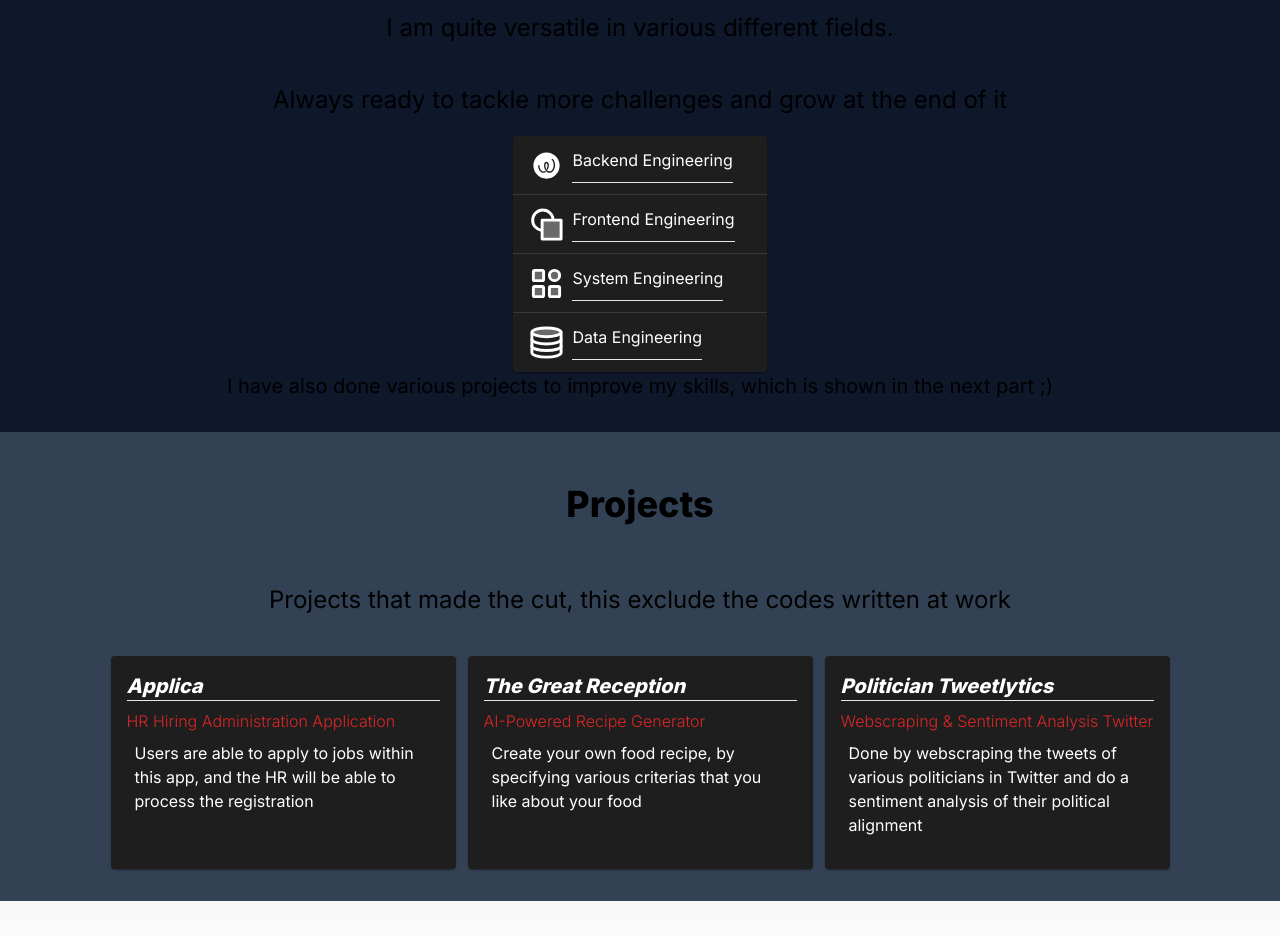
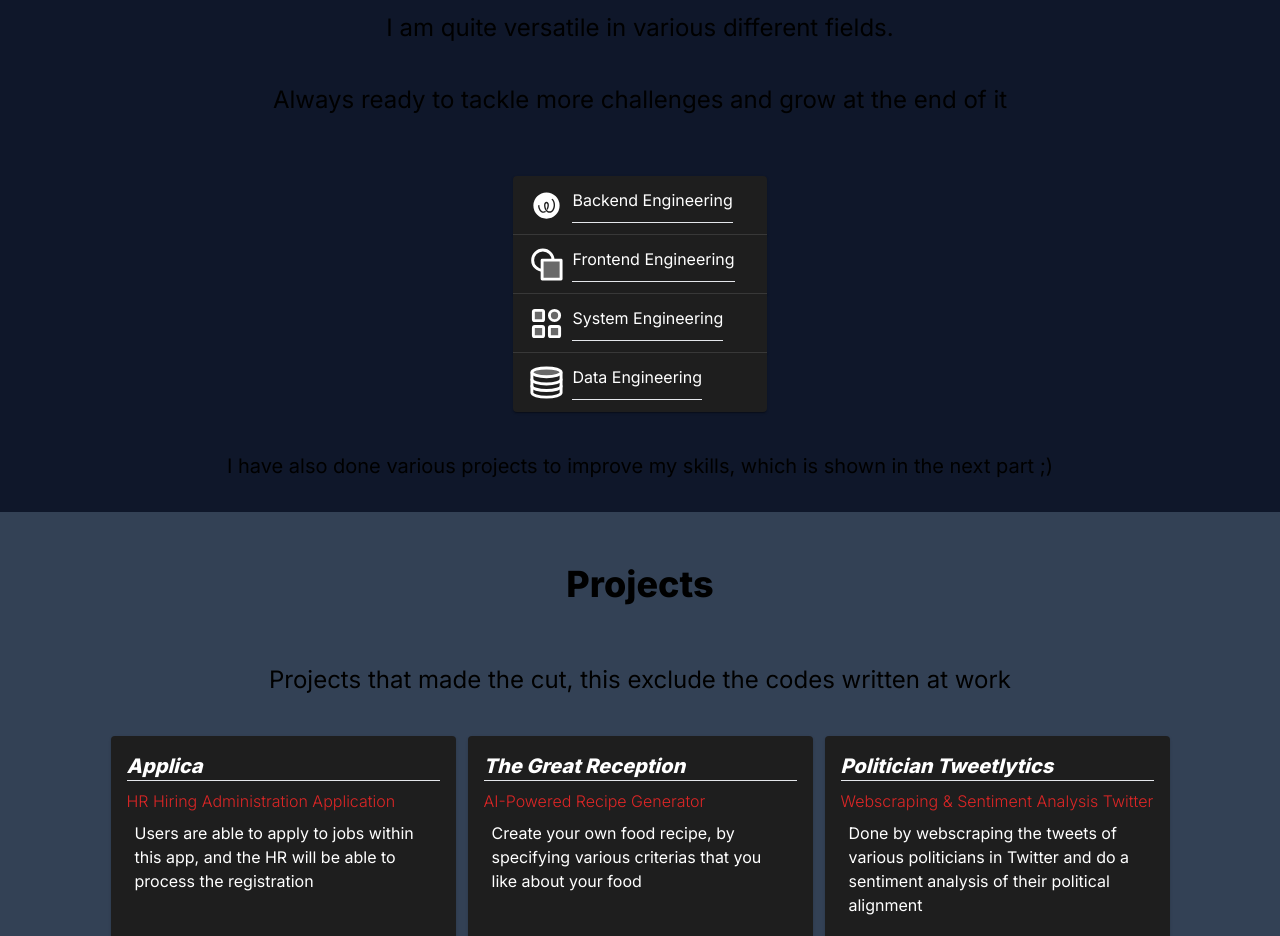
Before and after one commit to Kenspectacle/Portfolio, a Next.js app: page / in a window 1280 px wide. Shown: the part 920-1856 px from the top of the page. Built offline with nearby package versions, Linux system fonts and the light colour scheme; some icons are missing; what @mui/material-nextjs would draw is missing.

Commit message:
style: added more margin to the skill section

```diff
--- a/src/ui/about-me/about-me.tsx
+++ b/src/ui/about-me/about-me.tsx
@@ -57,7 +57,7 @@ export default function AboutMe() {
         <SectionHeading>About me</SectionHeading>
         <span className="text-2xl m-5">I am quite versatile in various different fields.</span>
         <span className="text-2xl m-5">Always ready to tackle more challenges and grow at the end of it</span>
-        <div>
+        <div className="m-10">
             {aboutMeSkills.map((aboutMeSkill, index) =>
               <Accordion
                 key={index}
```
